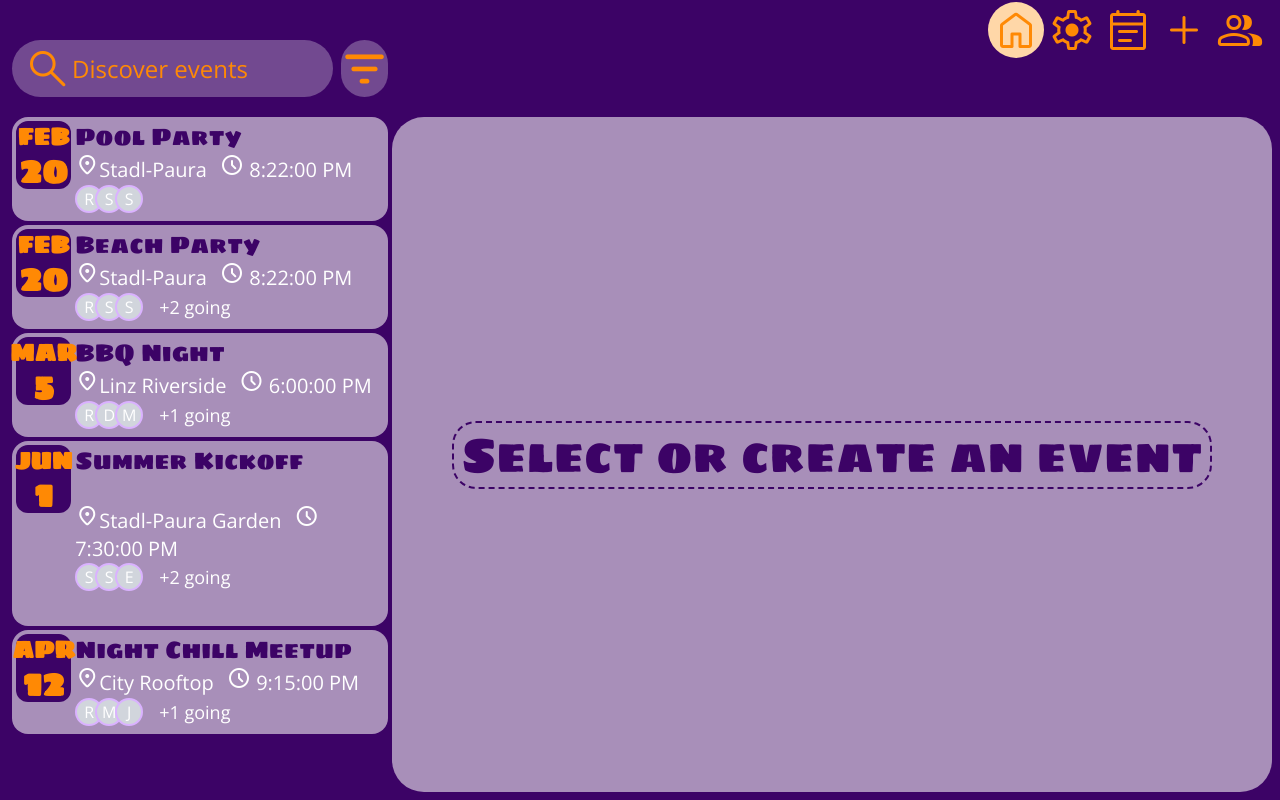
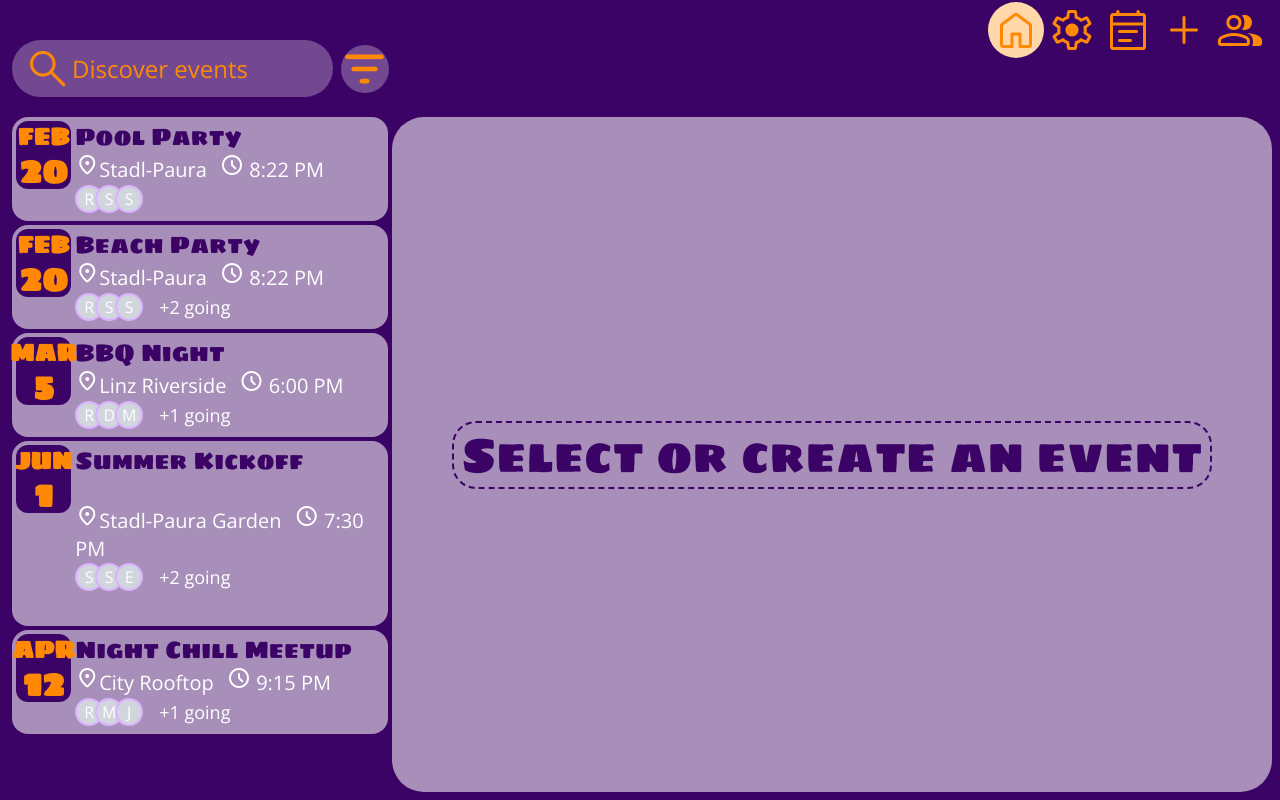
Before and after one commit to wallnerebecca/Eventbuddy, a website with bundled scripts: page index.html in a window 1280 px wide. Built offline with nearby package versions, Linux system fonts and the light colour scheme.

```diff
--- a/js/views/event-view.js
+++ b/js/views/event-view.js
@@ -63,7 +63,7 @@ class EventListItem extends HTMLElement {
                 <div class="pl-1 font-open-sans col-start-4 col-span-17 row-start-2 text-white text-xl">
                   <span><span class="material-symbols-rounded">location_on</span>${this.#event.location}</span>
                   <span class="px-2"/>
-                  <span><span class="material-symbols-rounded">schedule</span> ${this.#event.datetime.toLocaleTimeString(getLang())}</span>
+                  <span><span class="material-symbols-rounded">schedule</span> ${this.#event.datetime.toLocaleTimeString(getLang(), {timeStyle: "short"})}</span>
                 </div>
 
                 <div class="pl-1 font-open-sans col-start-4 col-span-17 row-start-3 text-white">
--- a/js/views/filter-bar.js
+++ b/js/views/filter-bar.js
@@ -295,13 +295,13 @@ class FilterBar extends HTMLElement {
     template() {
         return `
             <div class="px-1 py-1 relative flex pt-10 pb-5">
-                <div class="relative block w-7/8 pr-2">
+                <div class="relative block box-border w-7/8 pr-2">
                     <div class="absolute inset-y-0 start-0 flex items-center ps-3 pointer-events-none">
                         <span class="material-symbols-rounded text-5xl!">search</span>
                     </div>
                     <input type="search" class="search h-full w-full p-3 ps-15 bg-light-purple/50 rounded-full text-2xl focus:outline-none text-orange-400 placeholder:text-orange-400 [&::-webkit-search-cancel-button]:appearance-none" placeholder="Discover events"/>
                 </div>
-                <div id="open-filter-modal" class="max-w-1/8 aspect-square w-1/4 bg-light-purple/50 rounded-full text-2xl flex justify-center items-center"><span class="material-symbols-rounded font-bold! text-5xl!">filter_list</span></div>
+                <div id="open-filter-modal" class="box-border max-w-1/4 w-1/8 text-2xl flex justify-center items-center"><span class="material-symbols-rounded aspect-square bg-light-purple/50 rounded-full font-bold! text-5xl!">filter_list</span></div>
             </div>
             <div id="modal-container" class="hidden">
                 <div id="tag-filter-modal" class="absolute left-0 top-0 w-screen text-purple-950 h-screen bg-black/50 z-50 sm:flex sm:justify-center pt-30 sm:pb-20">
```
Also changed, not shown: styles/output.css.
